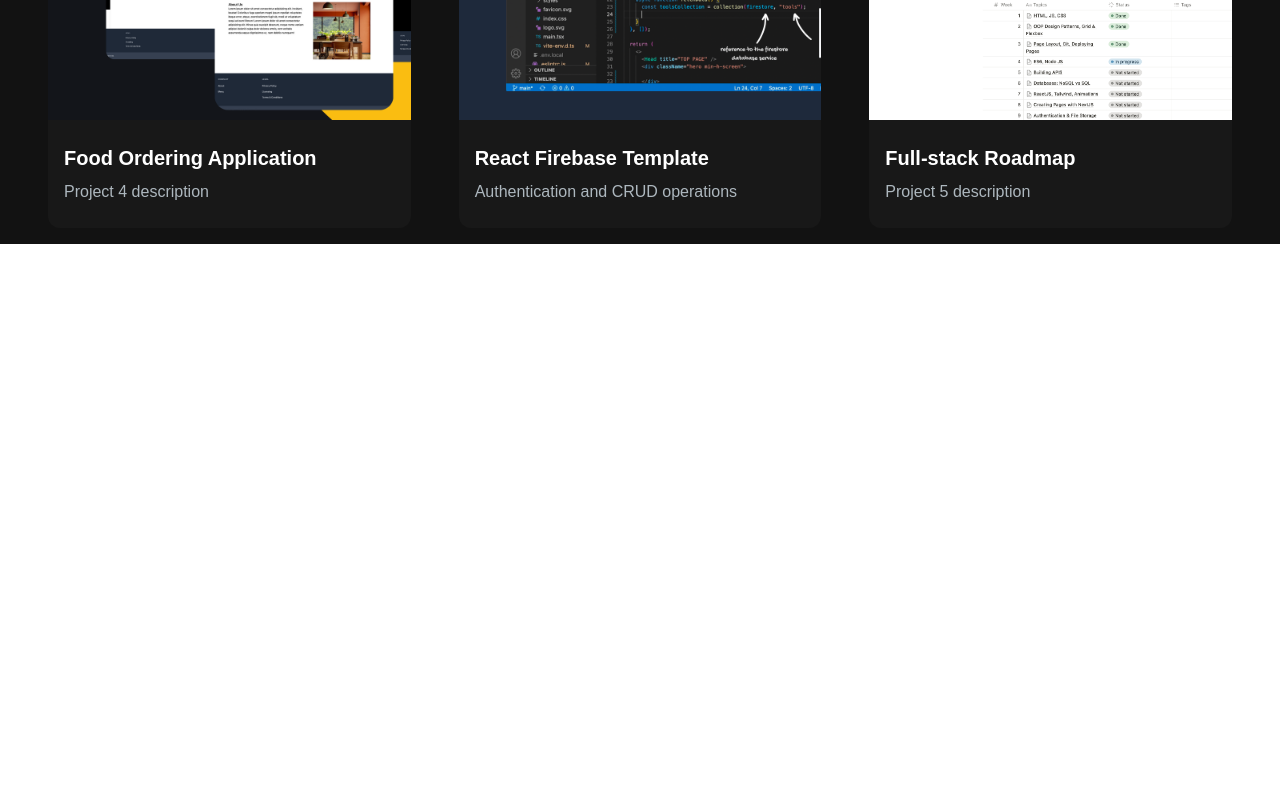
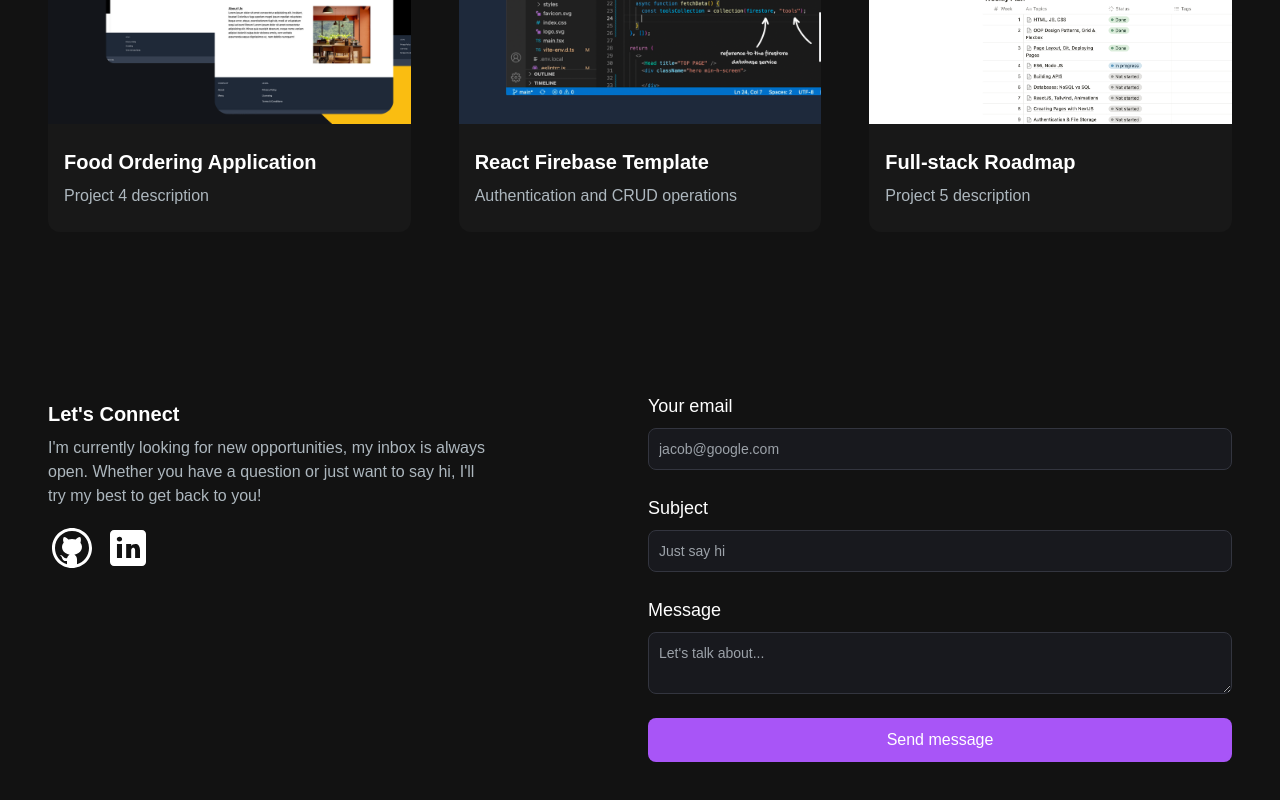
Before and after one commit to Ahhhnnn/nextjs-portfolio-website, a Next.js app: page / in a window 1280 px wide. Shown: the part 1924-2724 px from the top of the page. Before the commit the page ends 2168 px from the top, so only its background shows below. Built offline with nearby package versions, Linux system fonts and the light colour scheme.

Commit message:
add Email Section

```diff
--- a/src/app/components/AboutSection.tsx
+++ b/src/app/components/AboutSection.tsx
@@ -52,7 +52,7 @@ const AboutSection = () => {
 
   return (
     <section className="text-white">
-      <div className="md:grid md:grid-cols-2 gap-8 items-center py-8 px-4 xl:gap-16 sm:py-16 xl:px-16">
+      <div className="md:grid md:grid-cols-2 gap-8 items-center py-8 px-4 xl:gap-16 sm:py-16">
         <Image
           src="/images/about-image.png"
           alt="about-inage"
--- /dev/null
+++ b/src/app/components/EmailSection.tsx
@@ -0,0 +1,97 @@
+import React from "react";
+import GithubIcon from "../../../public/github-icon.svg";
+import LinkedinIcon from "../../../public/linkedin-icon.svg";
+import Link from "next/link";
+import Image from "next/image";
+
+const EmailSection = () => {
+  return (
+    <section className="grid md:grid-cols-2 my-12 md:my-16 py-24 gap-4 relative">
+      {/* <div className="absolute w-80 h-80 z-0 bg-[radial-gradient(ellipse_at_center,_var(--tw-gradient-stops))] from-purple-900 to-transparent rounded-full blur-lg top-full -left-4 transform -translate-x-1/2 -translate-y-1/2"></div> */}
+
+      <div className="email-connect">
+        <h5 className="text-xl font-bold text-white my-2">
+          Let&apos;s Connect
+        </h5>
+        <p className="text-[#ADB7BE] mb-4 max-w-md">
+          I&apos;m currently looking for new opportunities, my inbox is always
+          open. Whether you have a question or just want to say hi, I&apos;ll
+          try my best to get back to you!
+        </p>
+        {/* socials connect icon */}
+        <div className="social-icons flex flex-row gap-2 ">
+          <Link href="github.com">
+            <Image src={GithubIcon} alt="github icon" />
+          </Link>
+          <Link href="linkedin.com">
+            <Image src={LinkedinIcon} alt="linkedin icon" />
+          </Link>
+        </div>
+      </div>
+      <div className="email-from">
+        <form>
+          <div className="mb-6">
+            <label
+              htmlFor="email"
+              className="block font-medium text-sm md:text-lg mb-2 text-white"
+            >
+              Your email
+            </label>
+            <input
+              required
+              type="email"
+              name="email"
+              id="email"
+              className="bg-gray-[#18191E] border border-[#33353F] bg-[#18191E] placeholder-[#9CA2A9] text-gray-100 text-sm rounded-lg  block w-full p-2.5"
+              placeholder="jacob@google.com"
+            />
+          </div>
+          <div className="mb-6">
+            <label
+              htmlFor="subject"
+              className="block font-medium text-sm md:text-lg mb-2 text-white"
+            >
+              Subject
+            </label>
+            <input
+              required
+              type="subject"
+              name="subject"
+              id="subject"
+              className="bg-gray-[#18191E] border border-[#33353F] bg-[#18191E] placeholder-[#9CA2A9] text-gray-100 text-sm rounded-lg  block w-full p-2.5"
+              placeholder="Just say hi"
+            />
+          </div>
+          <div>
+            <div className="mb-6">
+              <label
+                htmlFor="subject"
+                className="block mb-2 text-sm md:text-lg font-medium text-white"
+              >
+                Message
+              </label>
+
+              <textarea
+                id="message"
+                required
+                className="bg-gray-[#18191E] border border-[#33353F] bg-[#18191E] placeholder-[#9CA2A9] text-gray-100 text-sm rounded-lg  block w-full p-2.5"
+                placeholder="Let's talk about..."
+              ></textarea>
+            </div>
+            <div className="mb-6">
+            <button
+              type="submit"
+              className="bg-purple-500 hover:bg-purple-600 text-white font-medium py-2.5 px-5 rounded-lg w-full"
+            >
+              {" "}
+              Send message{" "}
+            </button>
+            </div>
+          </div>
+        </form>
+      </div>
+    </section>
+  );
+};
+
+export default EmailSection;
--- /dev/null
+++ b/src/app/components/Footer.tsx
@@ -0,0 +1,14 @@
+import React from "react";
+
+const Footer = () => {
+  return (
+    <footer className="footer border z-10 border-t-[#33353F] border-l-transparent border-r-transparent text-white">
+      <div className="container mx-auto p-6 flex justify-between">
+        <span>LOGO</span>
+        <p className="text-slate-600">All rights reserved.</p>
+      </div>
+    </footer>
+  );
+};
+
+export default Footer;
--- a/src/app/components/HeroSection.tsx
+++ b/src/app/components/HeroSection.tsx
@@ -8,8 +8,8 @@ const HeroSection = () => {
   return (
     <section>
       <div className="grid grid-cols-1 lg:grid-cols-12">
-        <div className="col-span-7 place-self-center text-center sm:text-left">
-          <h1 className="text-white mb-4 text-4xl sm:text-5xl lg:text-6xl font-extrabold">
+        <div className="col-span-8 place-self-center text-center sm:text-left justify-self-start">
+          <h1 className="text-white mb-4 text-4xl sm:text-5xl lg:text-7xl lg:leading-normal font-extrabold">
             <span className="text-transparent bg-clip-text bg-gradient-to-r from-purple-400 to-pink-600">
               Hello, I am{" "}
             </span>
@@ -46,7 +46,7 @@ const HeroSection = () => {
             </button>
           </div>
         </div>
-        <div className="col-span-5 place-self-center mt-5 lg:mt-0">
+        <div className="col-span-4 place-self-center mt-5 lg:mt-0">
           <div className="rounded-full bg-[#181818] w-[250px] h-[250px] lg:w-[400px] lg:h-[400px] relative">
             <Image
               src="/images/hero-image.png"
--- a/src/app/components/Navbar.tsx
+++ b/src/app/components/Navbar.tsx
@@ -24,7 +24,7 @@ const NavBar = () => {
   const [narbarOpen, setNarbarOpen] = useState(false);
 
   return (
-    <nav className="fixed top-0 right-0 left-0 z-10 bg-[#121212]  bg-opacity-95">
+    <nav className="fixed top-0 right-0 left-0 z-10 bg-[#121212]  bg-opacity-95 border border-[#33353F] ">
       <div className="flex flex-wrap items-center justify-between mx-auto px-4 pt-2">
         <Link
           href={"/"}
--- a/src/app/page.tsx
+++ b/src/app/page.tsx
@@ -2,6 +2,8 @@ import HeroSection from "./components/HeroSection";
 import NavBar from "./components/Navbar";
 import AboutSection from "./components/AboutSection";
 import ProjectsSection from "./components/ProjectsSection";
+import EmailSection from "./components/EmailSection";
+import Footer from "./components/Footer";
 
 export default function Home() {
   return (
@@ -11,7 +13,9 @@ export default function Home() {
         <HeroSection />
         <AboutSection/>
         <ProjectsSection/>
+        <EmailSection/>
       </div>
+      <Footer/>
     </main>
   );
 }
```
Also changed, not shown: public/github-icon.svg (added), public/linkedin-icon.svg (added), src/app/api/send/route.ts (added).
